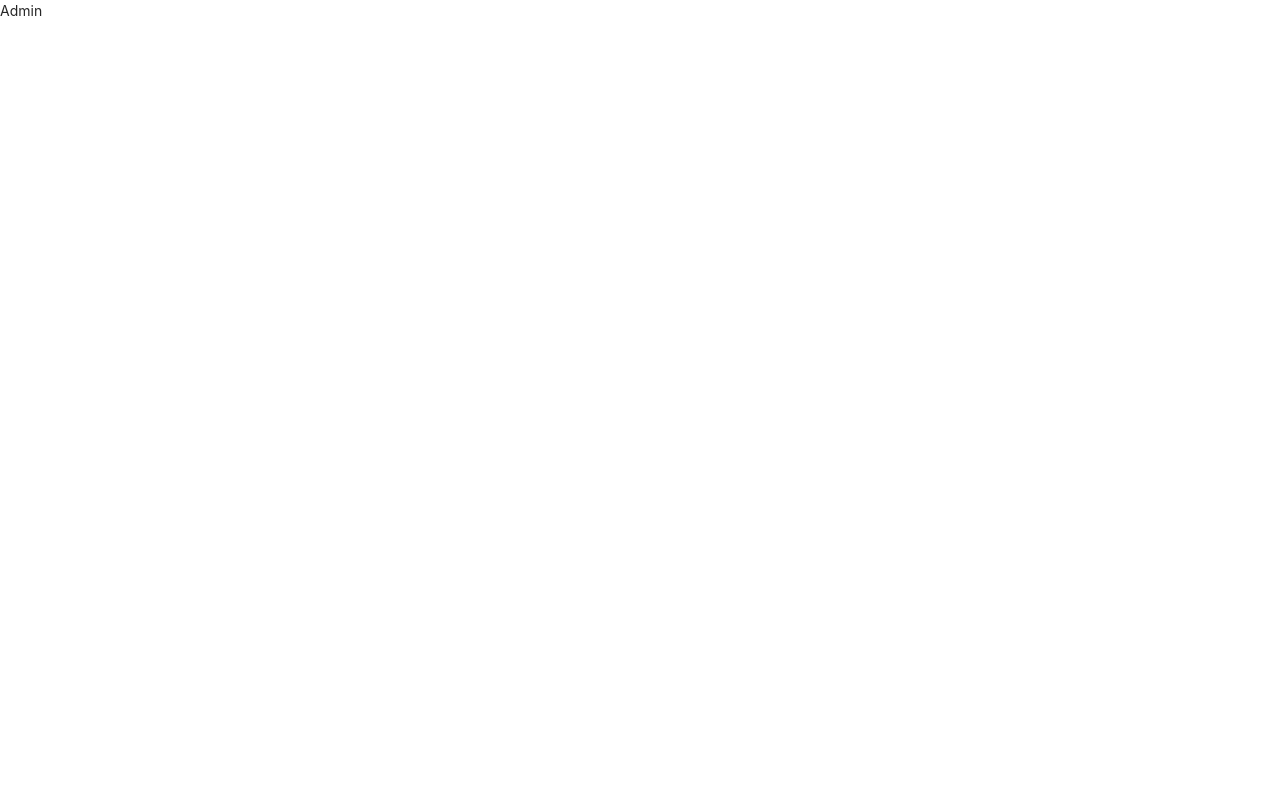
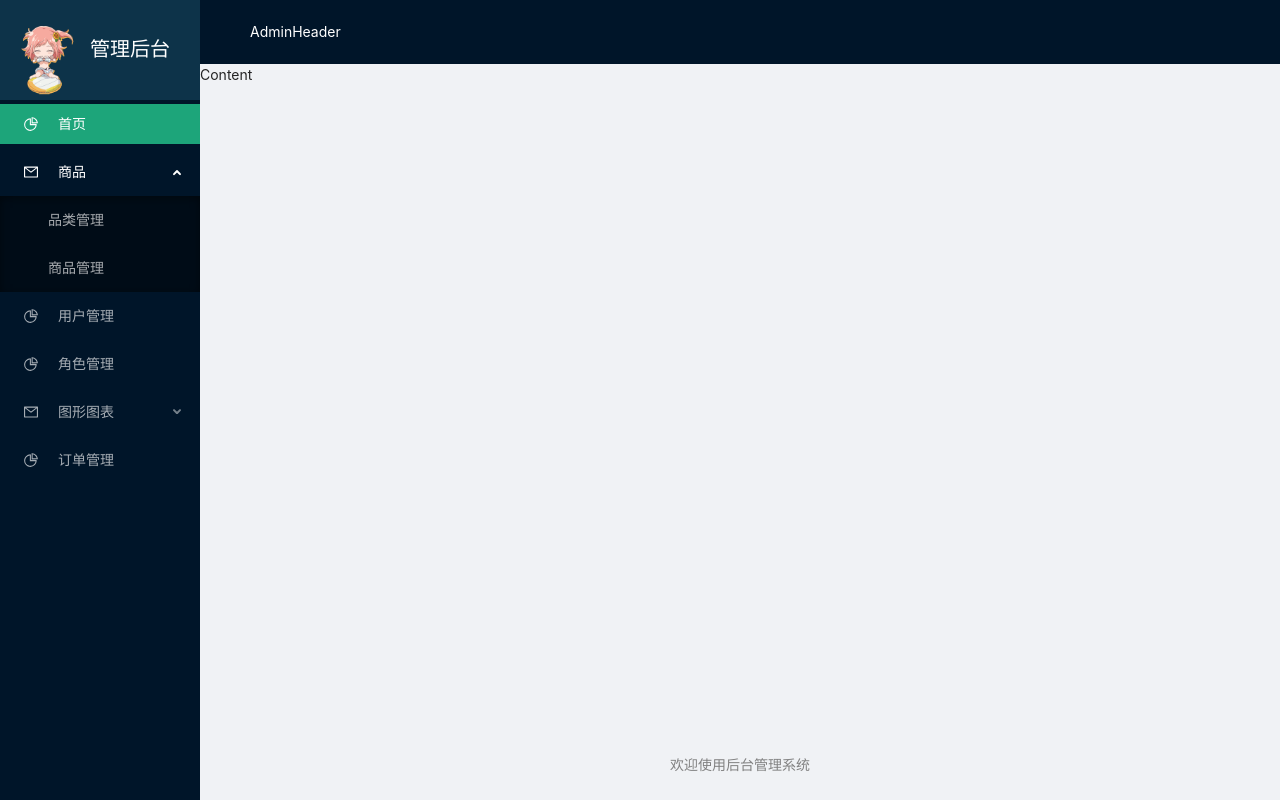
Before and after one commit to AnonymousFatOtaku/testBackend, a React (Create React App) app: page / in a window 1280 px wide. Built offline with nearby package versions, Linux system fonts and the light colour scheme.

Commit message:
搭建主页面整体结构

```diff
--- /dev/null
+++ b/src/components/admin-header/admin-header.jsx
@@ -0,0 +1,13 @@
+// 后台管理主路由左侧导航组件
+import React, {Component} from "react";
+import './admin-header.less';
+
+export default class AdminHeader extends Component {
+  render() {
+    return (
+      <div className="adminHeader">
+        AdminHeader
+      </div>
+    )
+  }
+}
--- /dev/null
+++ b/src/components/admin-header/admin-header.less
@@ -0,0 +1,3 @@
+.adminHeader{
+  color: white;
+}
--- /dev/null
+++ b/src/components/admin-sider/admin-sider.jsx
@@ -0,0 +1,60 @@
+// 后台管理主路由头部组件
+import React, {Component} from "react";
+import {Link} from "react-router-dom";
+import {Menu, Button} from 'antd';
+import {
+  AppstoreOutlined,
+  MenuUnfoldOutlined,
+  MenuFoldOutlined,
+  PieChartOutlined,
+  DesktopOutlined,
+  ContainerOutlined,
+  MailOutlined,
+} from '@ant-design/icons';
+import logo from '../../assets/images/logo.gif';
+import './admin-sider.less';
+
+// 子菜单
+const {SubMenu} = Menu;
+
+export default class AdminSider extends Component {
+
+  render() {
+    return (
+      <div className="adminSider">
+        <Link to='/' className="adminSider-header">
+          <img src={logo} alt="logo"/>
+          <h3>管理后台</h3>
+        </Link>
+        <Menu
+          defaultSelectedKeys={['1']}
+          defaultOpenKeys={['sub1']}
+          mode="inline"
+          theme="dark"
+        >
+          <Menu.Item key="1" icon={<PieChartOutlined/>}>
+            首页
+          </Menu.Item>
+          <SubMenu key="sub1" icon={<MailOutlined/>} title="商品">
+            <Menu.Item key="2">品类管理</Menu.Item>
+            <Menu.Item key="3">商品管理</Menu.Item>
+          </SubMenu>
+          <Menu.Item key="4" icon={<PieChartOutlined/>}>
+            用户管理
+          </Menu.Item>
+          <Menu.Item key="5" icon={<PieChartOutlined/>}>
+            角色管理
+          </Menu.Item>
+          <SubMenu key="sub2" icon={<MailOutlined/>} title="图形图表">
+            <Menu.Item key="6">柱形图</Menu.Item>
+            <Menu.Item key="7">折线图</Menu.Item>
+            <Menu.Item key="8">饼图</Menu.Item>
+          </SubMenu>
+          <Menu.Item key="9" icon={<PieChartOutlined/>}>
+            订单管理
+          </Menu.Item>
+        </Menu>
+      </div>
+    )
+  }
+}
--- /dev/null
+++ b/src/components/admin-sider/admin-sider.less
@@ -0,0 +1,20 @@
+.adminSider {
+  .adminSider-header {
+    display: flex;
+    align-items: center;
+    height: 100px;
+    background-color: #0d3349;
+
+    img {
+      width: 90px;
+      height: 90px;
+    }
+
+    h3 {
+      color: white;
+      font-size:20px;
+      margin-bottom: 0;
+    }
+
+  }
+}
--- a/src/pages/admin/admin.jsx
+++ b/src/pages/admin/admin.jsx
@@ -1,10 +1,27 @@
 // 后台管理主路由组件
 import React, {Component} from "react";
+import {Layout} from 'antd';
+import AdminSider from "../../components/admin-sider/admin-sider";
+import AdminHeader from "../../components/admin-header/admin-header";
+import './admin.less';
+
+const {Header, Footer, Sider, Content} = Layout;
 
 export default class Admin extends Component {
   render() {
     return (
-      <div>Admin</div>
+      <Layout className="admin">
+        <Sider>
+          <AdminSider/>
+        </Sider>
+        <Layout>
+          <Header>
+            <AdminHeader/>
+          </Header>
+          <Content>Content</Content>
+          <Footer className="adminFooter">欢迎使用后台管理系统</Footer>
+        </Layout>
+      </Layout>
     )
   }
 }
--- /dev/null
+++ b/src/pages/admin/admin.less
@@ -0,0 +1,8 @@
+.admin {
+  height: 100%;
+
+  .adminFooter {
+    text-align: center;
+    color: gray;
+  }
+}
```
